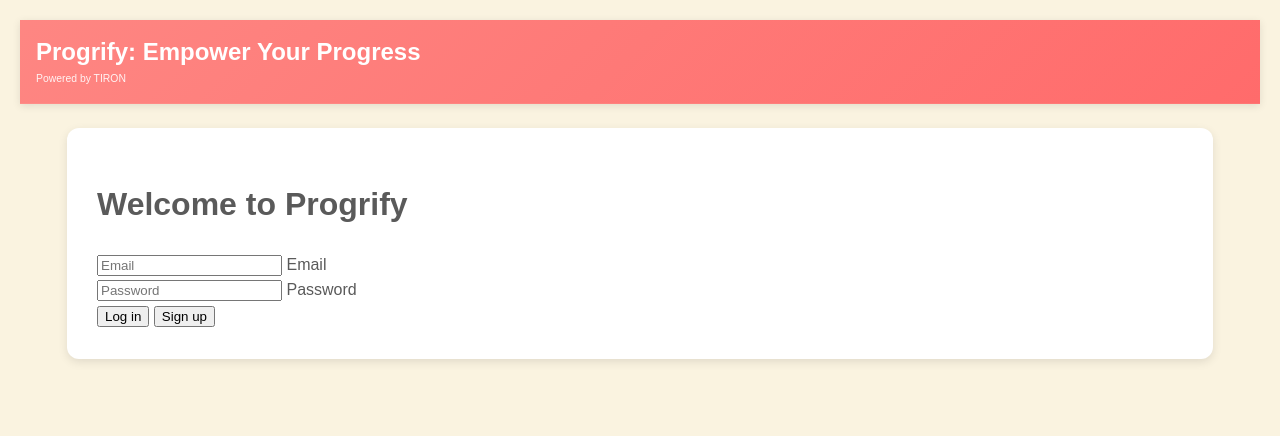
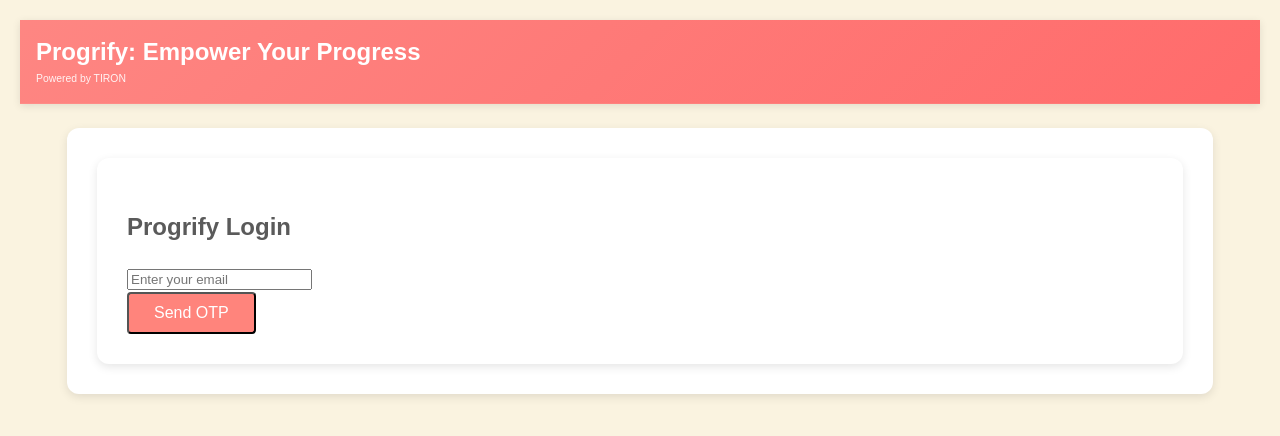
Before and after one commit to Aalify-X/your-webapp, a Flask app: page / in a window 1280 px wide. Shown: the top 436 px of the page. Run offline with Flask 3, Linux system fonts and the light colour scheme; the visitor is signed in with stand-in values (Sample User, id 1); some libraries are stand-ins or nearby versions.

Commit message:
Update index.html

```diff
--- a/templates/index.html
+++ b/templates/index.html
@@ -12,27 +12,47 @@
         <div id="lblLoginErrorMessage" class="errorlabel"></div>
     </div>
 
-    <div id="login" style="display: block;">
-        <div class="header">
-            <h1>Welcome to Progrify</h1>
+    <div class="container">
+        <div class="login-box">
+            {% if not show_otp_form %}
+            <!-- Login form -->
+            <h2>Progrify Login</h2>
+            {% with messages = get_flashed_messages(with_categories=true) %}
+                {% if messages %}
+                    {% for category, message in messages %}
+                        <div class="alert {{ 'success' if category == 'success' else 'error' }}">{{ message }}</div>
+                    {% endfor %}
+                {% endif %}
+            {% endwith %}
+            <form method="POST" action="{{ url_for('login') }}">
+                <div class="input-group">
+                    <input type="email" name="email" required placeholder="Enter your email">
+                </div>
+                <button type="submit" class="btn">Send OTP</button>
+            </form>
+            {% else %}
+            <!-- OTP Verification form -->
+            <h2>Verify OTP</h2>
+            {% with messages = get_flashed_messages(with_categories=true) %}
+                {% if messages %}
+                    {% for category, message in messages %}
+                        <div class="alert {{ 'success' if category == 'success' else 'error' }}">{{ message }}</div>
+                    {% endfor %}
+                {% endif %}
+            {% endwith %}
+            <form method="POST" action="{{ url_for('verify_otp') }}">
+                <div class="input-group">
+                    <input type="text" name="otp" required placeholder="Enter 6-digit OTP">
+                </div>
+                <button type="submit" class="btn">Verify OTP</button>
+            </form>
+            <p><a href="{{ url_for('login') }}">Request new OTP</a></p>
+            {% endif %}
         </div>
-        <form class="auth-form">
-            <div class="form-group">
-                <input id="txtEmail" type="email" placeholder="Email">
-                <label for="txtEmail">Email</label>
-            </div>
-            <div class="form-group">
-                <input id="txtPassword" type="password" placeholder="Password">
-                <label for="txtPassword">Password</label>
-            </div>
-            <div class="button-group">
-                <button id="btnLogin" type="button" class="button buttonBlue">Log in</button>
-                <button id="btnSignup" type="button" class="button buttonBlue">Sign up</button>
-            </div>
-        </form>
     </div>
 
-    <div id="app" style="display: none;">
+    {% if session.get('logged_in') %}
+    <div id="app">
         <div class="header">
             <h1>Progrify Dashboard</h1>
             <div id="lblAuthState" class="authlabel"></div>
@@ -52,13 +72,20 @@
                     <p>Organize your daily schedule</p>
                 </div>
             </div>
-            <button id="btnLogout" type="button" class="button buttonBlue">Log out</button>
         </div>
     </div>
+    {% endif %}
 </div>
 
 <!-- Firebase scripts -->
 <script src="https://www.gstatic.com/firebasejs/9.23.0/firebase-app.js"></script>
 <script src="https://www.gstatic.com/firebasejs/9.23.0/firebase-auth.js"></script>
 <script src="{{ url_for('static', filename='index.js') }}"></script>
+
+<script>
+    // Initialize Firebase if needed
+    document.addEventListener('DOMContentLoaded', function() {
+        // Your existing Firebase initialization code if any
+    });
+</script>
 {% endblock %}
```
